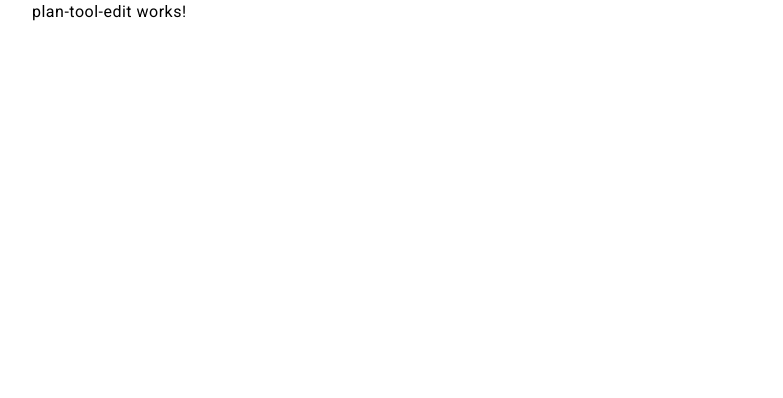
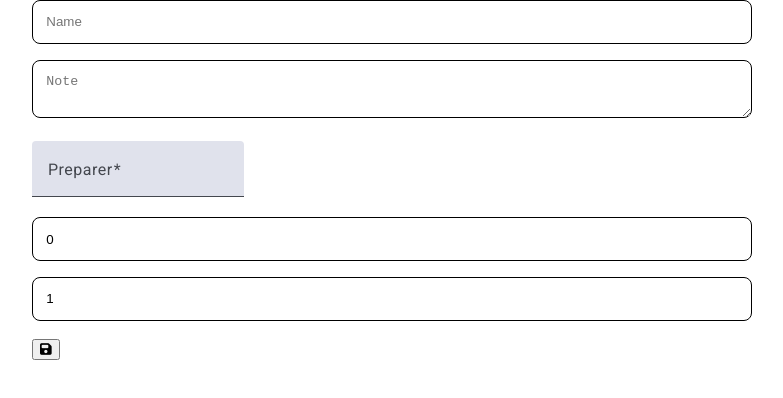
Before and after one commit to InkyChew/picnic-fe, an Angular app: page /plan-tool-edit/1 in a window 1280 px wide. Shown: the top 398 px of the page, without its empty margins (248-1031 px from the left). Built offline with nearby package versions, Linux system fonts and the light colour scheme.

Commit message:
Plan tool edit

```diff
--- a/src/app/models/plan.ts
+++ b/src/app/models/plan.ts
@@ -21,6 +21,7 @@ export class PlanItem {
     note: string = '';
     prepared: boolean = false;
     price: number = 0;
+    count: number = 1;
     createdAt?: string;
     updatedAt?: string;
 
--- a/src/app/models/user.ts
+++ b/src/app/models/user.ts
@@ -1,6 +1,6 @@
-export interface User {
-    id: number;
-    name: string;
-    email: string;
-    picture: string | null;
+export class User {
+    id: number = 0;
+    name: string = '';
+    email: string = '';
+    picture: string | null = null;
 }
--- a/src/app/plan-tool-edit/plan-tool-edit.component.html
+++ b/src/app/plan-tool-edit/plan-tool-edit.component.html
@@ -1 +1,21 @@
-<p>plan-tool-edit works!</p>
+<form [formGroup]="toolForm" (ngSubmit)="save()">
+    <label class="field">
+        <input type="text" name="name" placeholder="Name" formControlName="name">
+    </label>
+
+    <label class="field">
+        <textarea name="note" placeholder="Note" formControlName="note"></textarea>
+    </label>
+
+    <m-tag-box controlName="preparer" [dataSource]="participantNames()"></m-tag-box>
+
+    <div class="field">
+        <input type="number" name="price" placeholder="Price" formControlName="price">
+    </div>
+
+    <div class="field">
+        <input type="number" name="count" placeholder="Count" formControlName="count">
+    </div>
+
+    <button type="submit"><i class="fa-solid fa-floppy-disk"></i></button>
+</form>
--- a/src/app/plan-tool-edit/plan-tool-edit.component.ts
+++ b/src/app/plan-tool-edit/plan-tool-edit.component.ts
@@ -1,12 +1,72 @@
-import { Component } from '@angular/core';
+import { Component, computed, signal, WritableSignal } from '@angular/core';
+import { PlanTool } from '../models/plan';
+import { FormGroup, Validators, FormBuilder, ReactiveFormsModule } from '@angular/forms';
+import { ActivatedRoute, Router } from '@angular/router';
+import { PlanService } from '../services/plan.service';
+import { User } from '../models/user';
+import { MTagBoxComponent } from '../m-tag-box/m-tag-box.component';
 
 @Component({
   selector: 'app-plan-tool-edit',
   standalone: true,
-  imports: [],
+  imports: [ReactiveFormsModule, MTagBoxComponent],
   templateUrl: './plan-tool-edit.component.html',
   styleUrl: './plan-tool-edit.component.scss'
 })
 export class PlanToolEditComponent {
 
+  tool: PlanTool = new PlanTool(1);
+  participants: WritableSignal<User[]> = signal([]);
+  readonly participantNames = computed(() => this.participants().map(p => p.name));
+  preparerNames: WritableSignal<string[]> = signal([]);
+  readonly preparers = computed(() => this.participants().filter(p => this.preparerNames().includes(p.name)));
+
+  toolForm: FormGroup = this._fb.group({
+    name: [this.tool.name, Validators.required],
+    note: [this.tool.note],
+    preparer: [this.preparerNames(), Validators.required],
+    price: [this.tool.price, Validators.min(0)],
+    count: [this.tool.count, Validators.min(1)],
+  });
+
+  constructor(private _route: ActivatedRoute,
+    private _router: Router,
+    private _fb: FormBuilder,
+    private _service: PlanService) {
+    this._route.params.subscribe(param => {
+      const id = +param['id'];
+    });
+  }
+
+  ngOnInit() {
+    this.getParticipants();
+  }
+
+  getParticipants() {
+    const a = new User(); a.name = 'Apple';
+    const b = new User(); b.name = 'Banana';
+    const c = new User(); c.name = 'Choco';
+    this.participants.set([a, b, c]);
+    this.preparerNames.set(['Apple']);
+  }
+
+  save() {
+    console.log(this.preparers());
+    // if (this.toolForm.valid) {
+    //   const updatedPlan = { ...this.tool, ...this.toolForm.value };
+
+    //   const save$ = this.tool.id
+    //     ? this._service.putPlan(updatedPlan)
+    //     : this._service.postPlan(updatedPlan);
+
+    //   save$.subscribe({
+    //     next: (res) => {
+    //       this._router.navigate(['/plan-tool', res.id]);
+    //     },
+    //     error: (err) => {
+    //       console.error('Error saving tool', err);
+    //     }
+    //   });
+    // }
+  }
 }
--- a/src/app/plan-tool/plan-tool.component.ts
+++ b/src/app/plan-tool/plan-tool.component.ts
@@ -19,6 +19,10 @@ export class PlanToolComponent {
 
   tools: any[] = [{name: '123'}, {name: '456'}];
 
+  getTools() {
+
+  }
+
   drop(e: CdkDragDrop<any, any>): any {
     console.log(e);
     if(e.distance.x < -150) {
```
